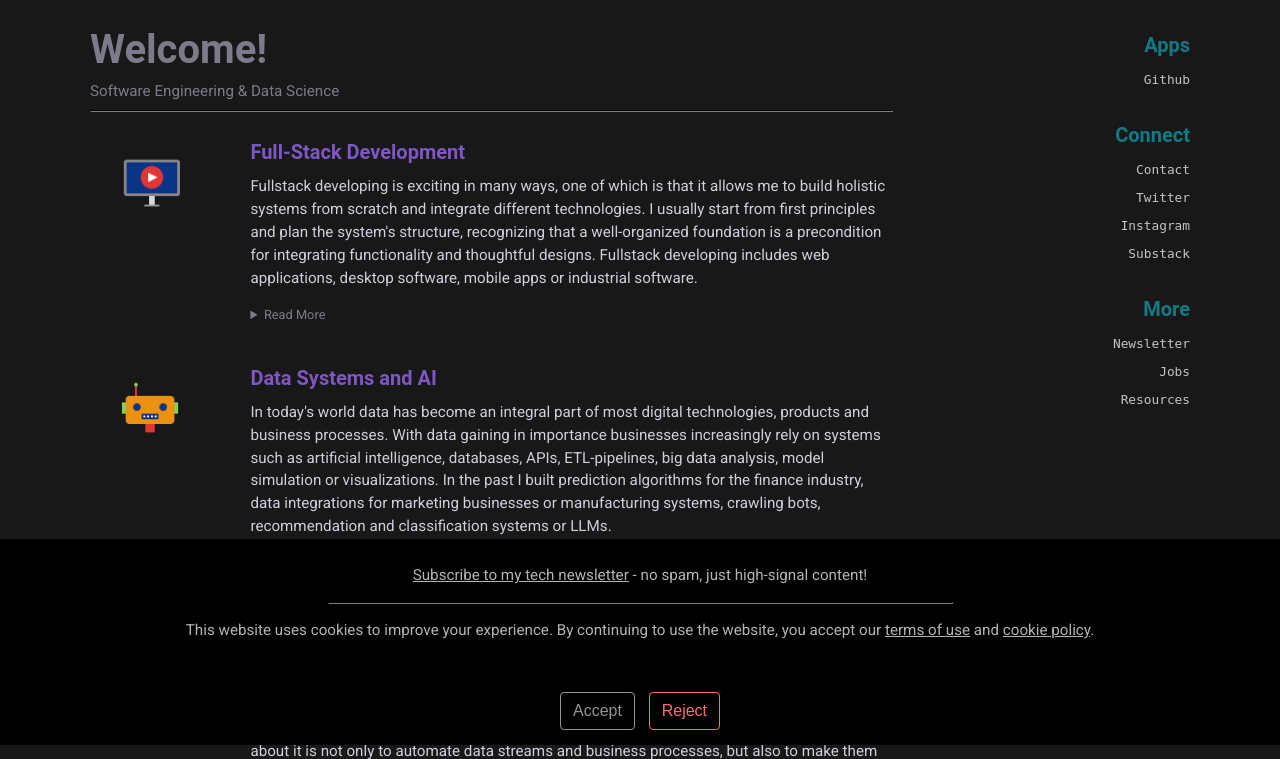
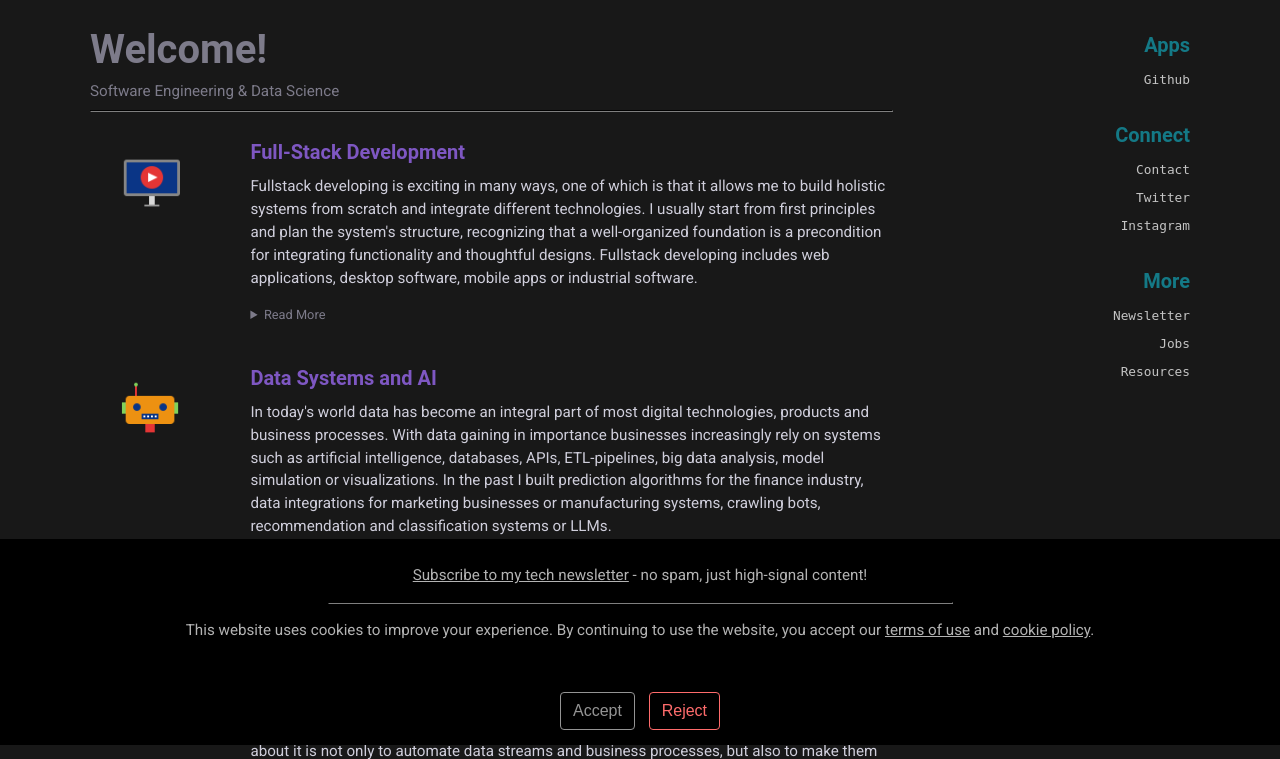
Before and after one commit to ChristopherYoon89/Website-Test-Server, a Django app: page / in a window 1280 px wide. Shown: the part 55-814 px from the top of the page. Run offline with Django 4.2, Linux system fonts and the light colour scheme; data that the repository does not hold is empty; parts of the project's set-up code (start-up, migrations or seed data) failed here and were passed over; some libraries are stand-ins or nearby versions; some web fonts are replaced.

Commit message:
Remove social media item

```diff
--- a/blog/templates/blog/base.html
+++ b/blog/templates/blog/base.html
@@ -75,11 +75,6 @@ document.addEventListener("DOMContentLoaded", function () {
               <code>Instagram</code>
             </a>
           </li>
-          <li>
-            <a href="https://christopheryoon.substack.com/" target="_blank">
-              <code>Substack</code>
-            </a>
-          </li>
         </ul>
       </div>
 
--- a/blog_ger/templates/blog_ger/base_ger.html
+++ b/blog_ger/templates/blog_ger/base_ger.html
@@ -76,11 +76,6 @@ document.addEventListener("DOMContentLoaded", function () {
               <code>Instagram</code>
             </a>
           </li>
-          <li>
-            <a href="https://christopheryoon.substack.com/" target="_blank">
-              <code>Substack</code>
-            </a>
-          </li>
         </ul>
       </div>
 
```
